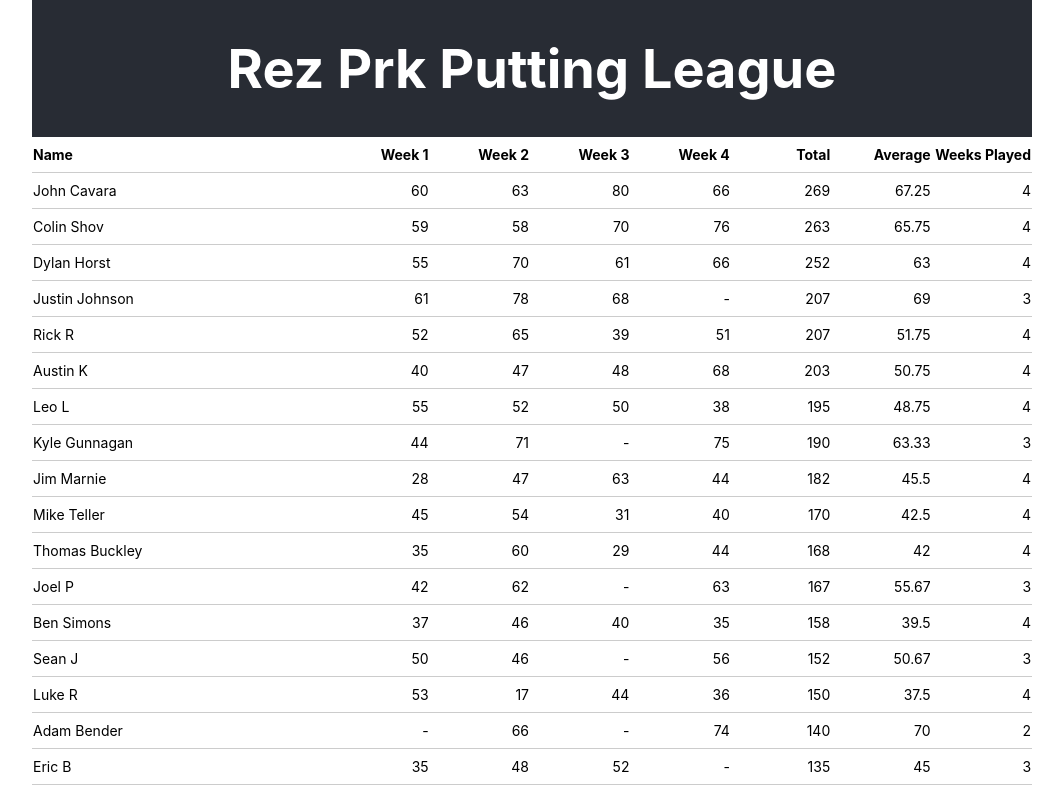
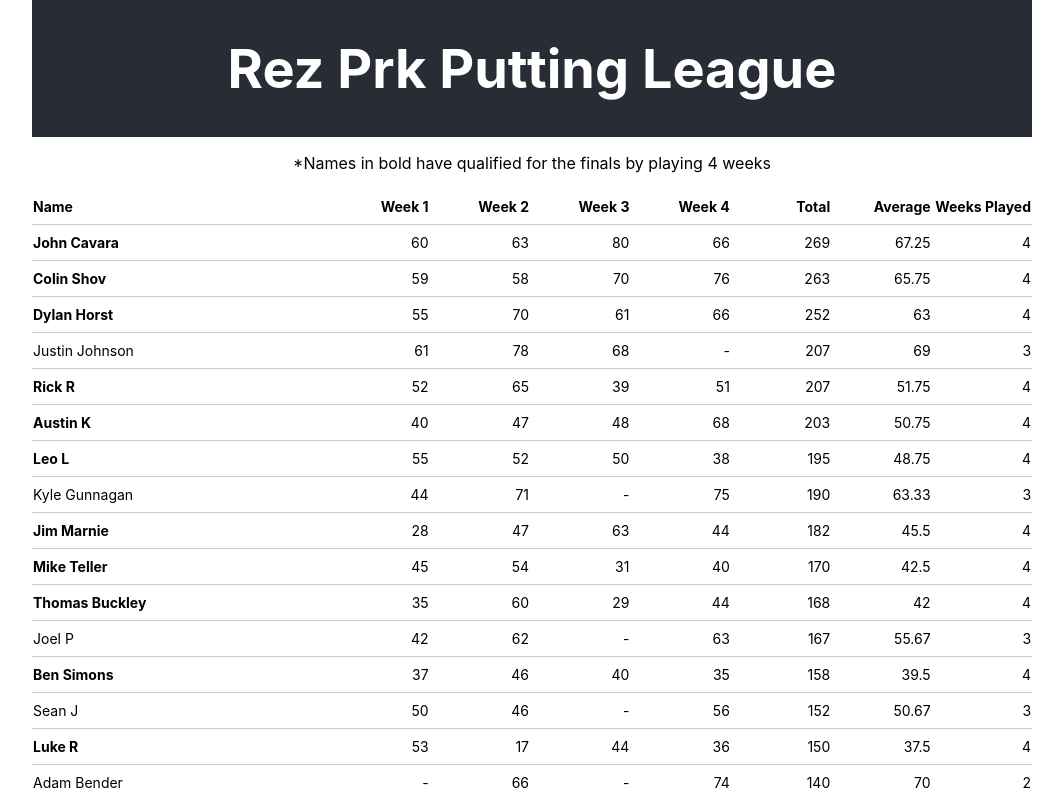
Before and after one commit to cshov/rez-prk-putting-league, a React (Create React App) app: page / in a window 1280 px wide. Shown: the top 795 px of the page, without its empty margins (108-1171 px from the left). Built offline with nearby package versions, Linux system fonts and the light colour scheme.

Commit message:
bolding names that have qualified for the finals by playing 4 weeks minimum

```diff
--- a/src/standings/Standings.tsx
+++ b/src/standings/Standings.tsx
@@ -10,9 +10,11 @@ function Standings() {
     return (
         <div className="standingsWrapper">
             {/*<h3>Standings</h3>*/}
+
+            <p>*Names in bold have qualified for the finals by playing 4 weeks</p>
             <table>
                 <tr>
-                   <th>Name</th>
+                    <th>Name</th>
                     <th>Week 1</th>
                     <th>Week 2</th>
                     <th>Week 3</th>
@@ -23,7 +25,10 @@ function Standings() {
                 </tr>
                 {players.map((player: PlayerData) => (
                 <tr>
-                    <td>{player.Name}</td>
+                    <td>
+                        {(player.WeeksPlayed >= 4) ? <strong>{player.Name}</strong> : player.Name}
+
+                    </td>
                     <td>{(player.Week1 !== null) ? player.Week1 : '-'}</td>
                     <td>{(player.Week2 !== null) ? player.Week2 : '-'}</td>
                     <td>{(player.Week3 !== null) ? player.Week3 : '-'}</td>
```
